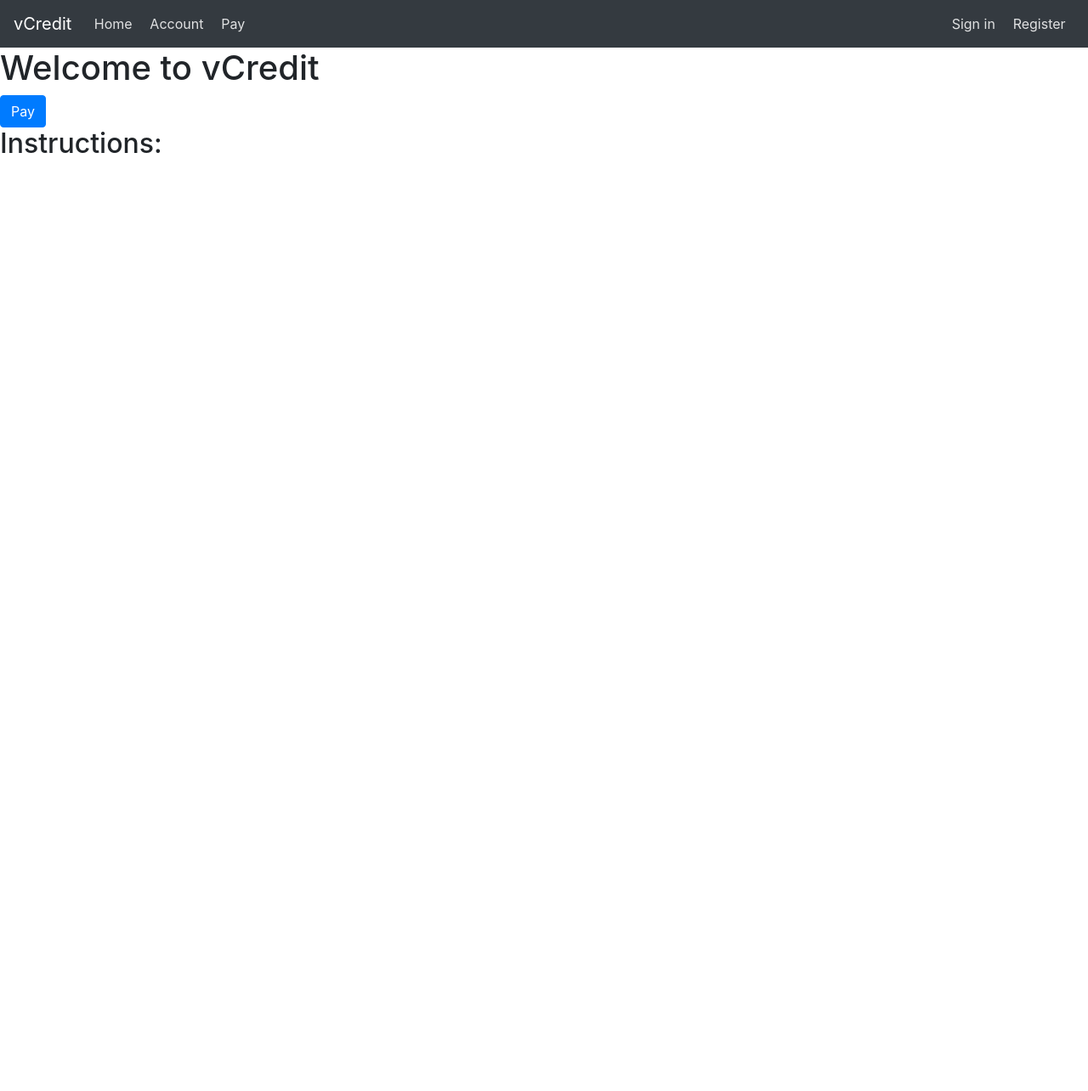
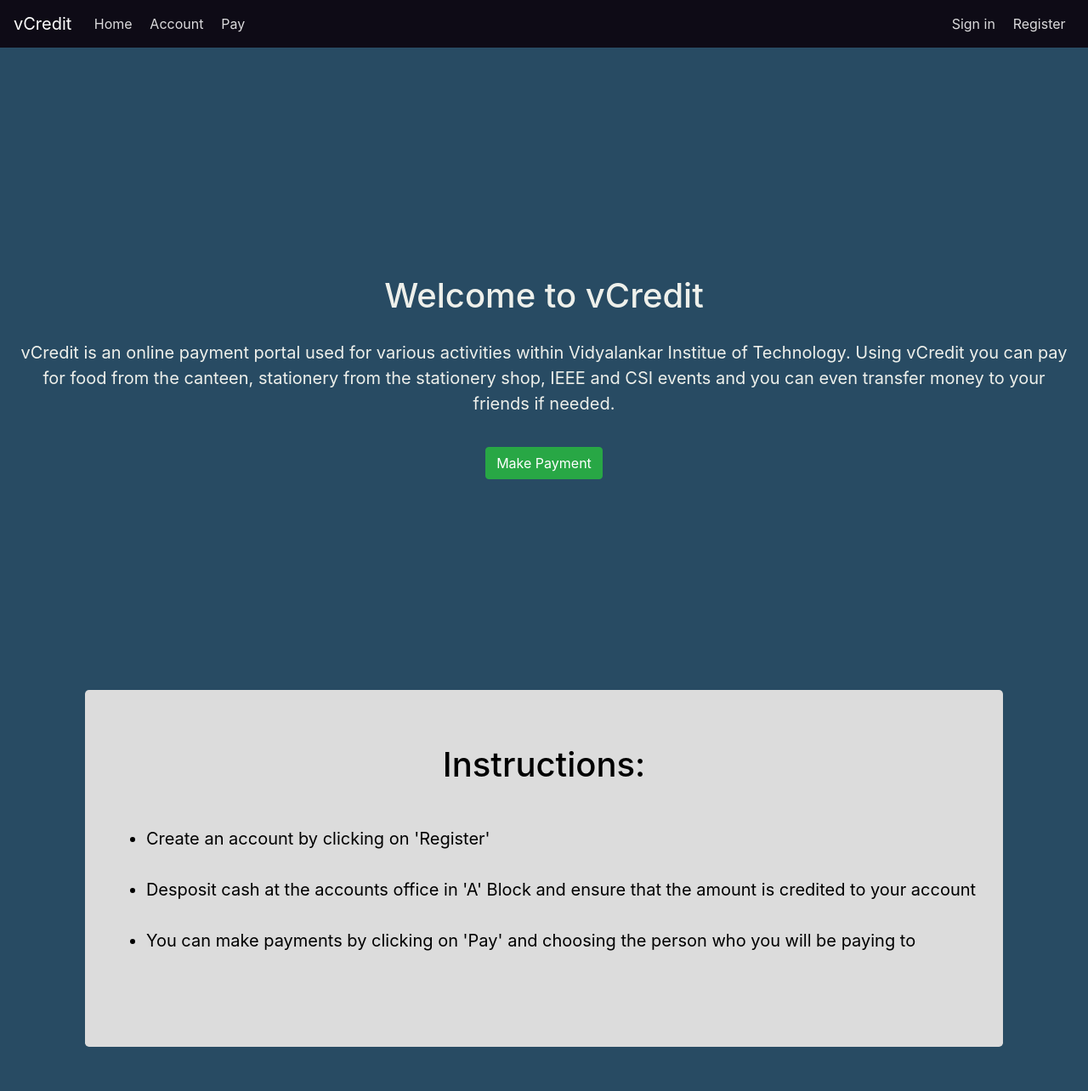
Before and after one commit to neelb99/vCredit, a Flask app: page / in a window 1280 px wide. Shown: the whole page at 85% size. Before the commit the page ends 180 px from the top, so only its background shows below. Run offline with Flask 2, Linux system fonts and the light colour scheme; some libraries are stand-ins or nearby versions.

Commit message:
home page

```diff
--- a/static/main.css
+++ b/static/main.css
@@ -10,3 +10,61 @@
 .navbar-dark .navbar-nav .nav-link {
     color: rgba(255,255,255,.85);
 }
+
+.main{
+	width: 100%;
+	height: auto;
+	padding:20px;
+	color:#EEF0EB;
+	font-size: 20px;
+}
+
+body{
+	background-color:	#284B63 ;
+}
+
+.bg-dark{
+	background-color: #0E0B16!important;
+}
+
+#intro{
+	width: 100%;
+	min-height: 92vh;
+	display: flex;
+	flex-direction: column;
+	justify-content:center;
+	align-items: center;
+}
+
+#secondary{
+	width: 100%;
+	display: flex;
+	flex-direction: column;
+	justify-content:flex-start;
+	align-items: center;
+	color: black;
+}
+
+h1{
+	padding-bottom: 20px;
+}
+
+#secondary ul{
+	padding-top:20px;
+}
+
+p{
+	padding-bottom: 20px;
+}
+
+.btn{
+	padding:0px,15px,0px,15px;
+}
+
+.btn-dark{
+	background-color: #0E0B16!important;
+}
+
+.jumbotron{
+	background-color: 	#DCDCDC;
+}
--- a/templates/index.html
+++ b/templates/index.html
@@ -61,9 +61,26 @@
       </ul>
     </div>
   </nav>
-  <h1>Welcome to vCredit</h1>
-  <button class="btn btn-primary" onclick="location.href='{{url_for('pay')}}'"> Pay </button>
-  <h2>Instructions:</h2>
+  <div class="main">
+    <div id="intro">
+      <h1 class="text-center">Welcome to vCredit</h1>
+      <p class="text-center">vCredit is an online payment portal used for various activities within Vidyalankar Institue of Technology. Using vCredit you can pay for food from the canteen, stationery from the stationery shop, IEEE and CSI events and you can even transfer money to your friends if needed.</p>
+      <button class="btn btn-success" onclick="location.href='{{url_for('pay')}}'">Make Payment</button>
+    </div>
+    <div id="secondary">
+      <div class="jumbotron">
+        <h1 class="text-center">Instructions:</h1>
+        <ul>
+          <li>Create an account by clicking on 'Register'</li>
+          <br>
+          <li>Desposit cash at the accounts office in 'A' Block and ensure that the amount is credited to your account</li>
+          <br>
+          <li>You can make payments by clicking on 'Pay' and choosing the person who you will be paying to</li>
+          <br>
+        </ul>
+      </div>
+    </div>
+  </div>
 
 </body>
 </html>
```
